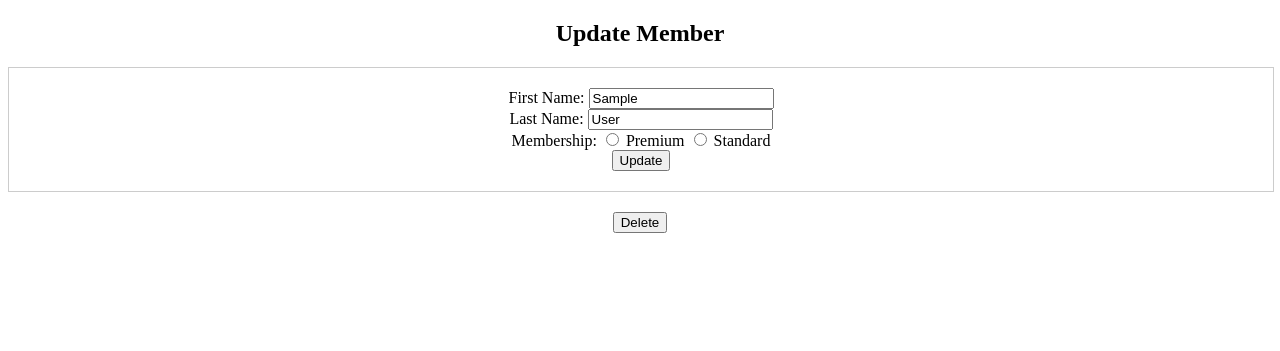
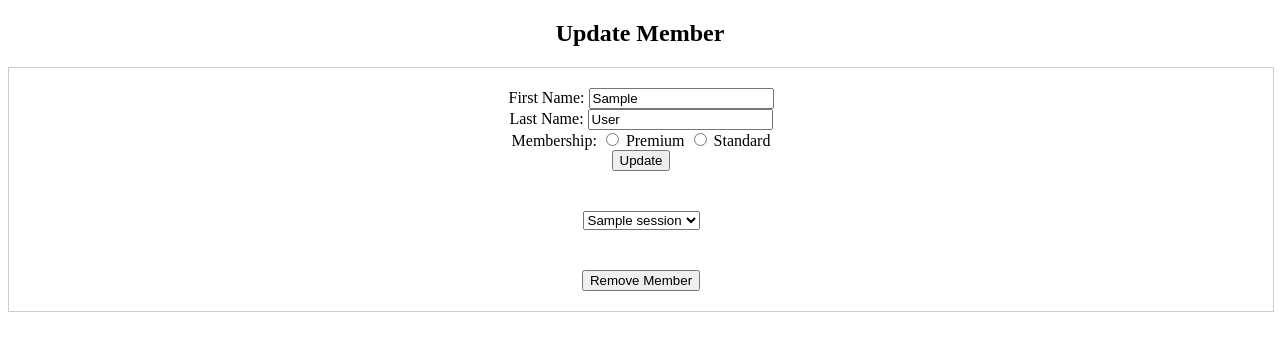
Before and after one commit to DerekBracken/gym_project, a Flask app: page /members/1/edit in a window 1280 px wide. Shown: the part 98-449 px from the top of the page. Run offline with Flask 2, Linux system fonts and the light colour scheme; a database or web service that is not in the repository returns one stand-in record (values such as "Sample title"); some libraries are stand-ins or nearby versions.

Commit message:
sessions dropdown added to members edit.html

```diff
--- a/gym_app/controllers/member_controller.py
+++ b/gym_app/controllers/member_controller.py
@@ -39,7 +39,9 @@ def show_member(id):
 @members_blueprint.route("/members/<id>/edit")
 def edit_member(id):
     member = member_repo.select(id)
-    return render_template('members/edit.html', member=member)
+    sessions = member_repo.sessions(member)
+    bookings = member_repo.bookings(member)
+    return render_template('members/edit.html', member=member, bookings=bookings, sessions=sessions)
 
 
 # UPDATE
--- a/gym_app/repositories/member_repository.py
+++ b/gym_app/repositories/member_repository.py
@@ -2,6 +2,7 @@ from db.run_sql import run_sql
 
 from models.member import Member
 from models.session import Session
+from models.booking import Booking
 
 
 def save(member):
@@ -62,3 +63,16 @@ def sessions(member):
         sessions.append(session)
 
     return sessions
+
+def bookings(member):
+    bookings = []
+
+    sql = "SELECT * FROM bookings WHERE member_id = %s"
+    values = [member.id]
+    results = run_sql(sql, values)
+
+    for row in results:
+        booking = Booking(row['member_id'], row['session_id'], row['id'])
+        bookings.append(booking)
+
+    return sessions
--- a/gym_app/templates/members/edit.html
+++ b/gym_app/templates/members/edit.html
@@ -18,12 +18,22 @@
             <br>
             <input type="submit" value="Update">
     </form>
+
+    <form>
+         <select name="session_id" id="session">
+            {% for session in sessions %}
+                <option value="{{ session.id }}">{{ session.name }}</option>
+            {% endfor %}
+        </select>
+    </form>
+
+
+
+    <form action="/members/{{ member.id }}/delete" method="POST">
+        <input type="submit" value="Remove Member">
+    </form>
+
 </div>
 
 
-<form action="/members/{{ member.id }}/delete" method="POST">
-    <input type="submit" value="Delete">
-</form>
-
-
 {% endblock %}
```
